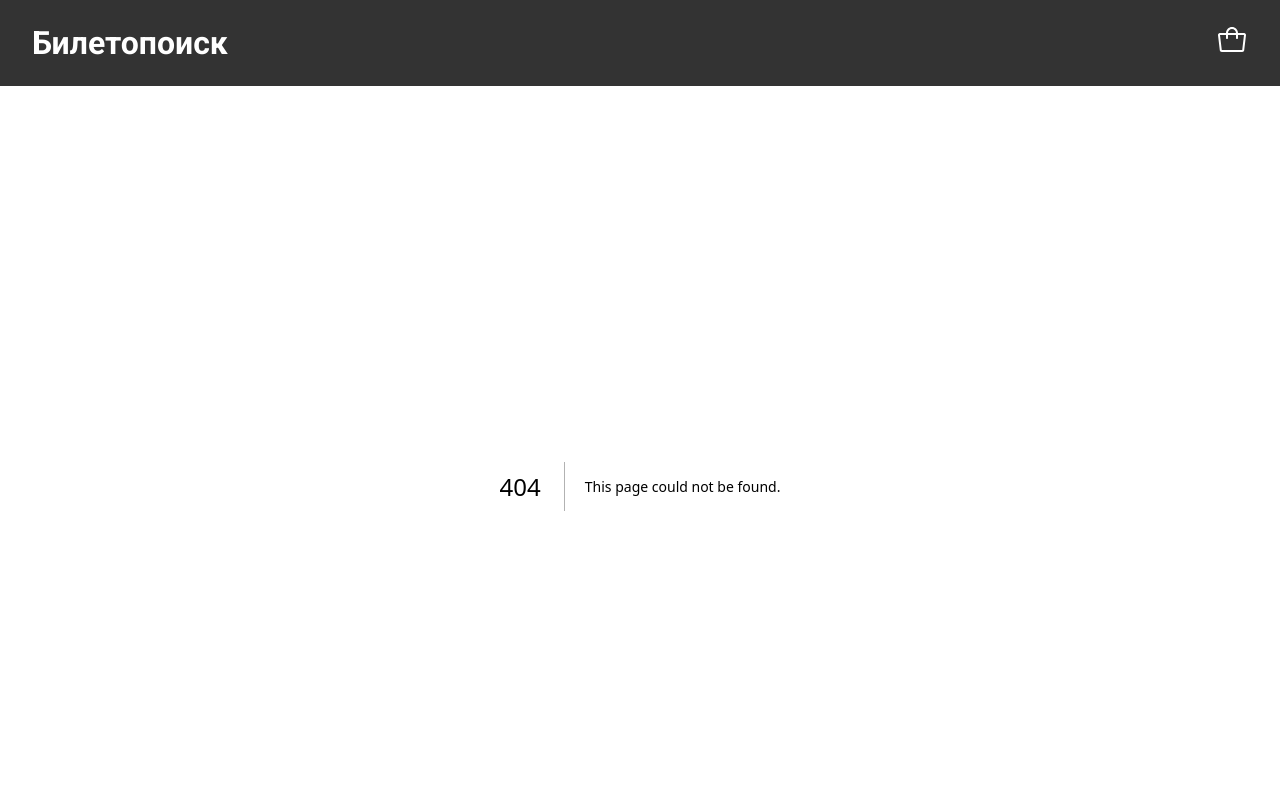
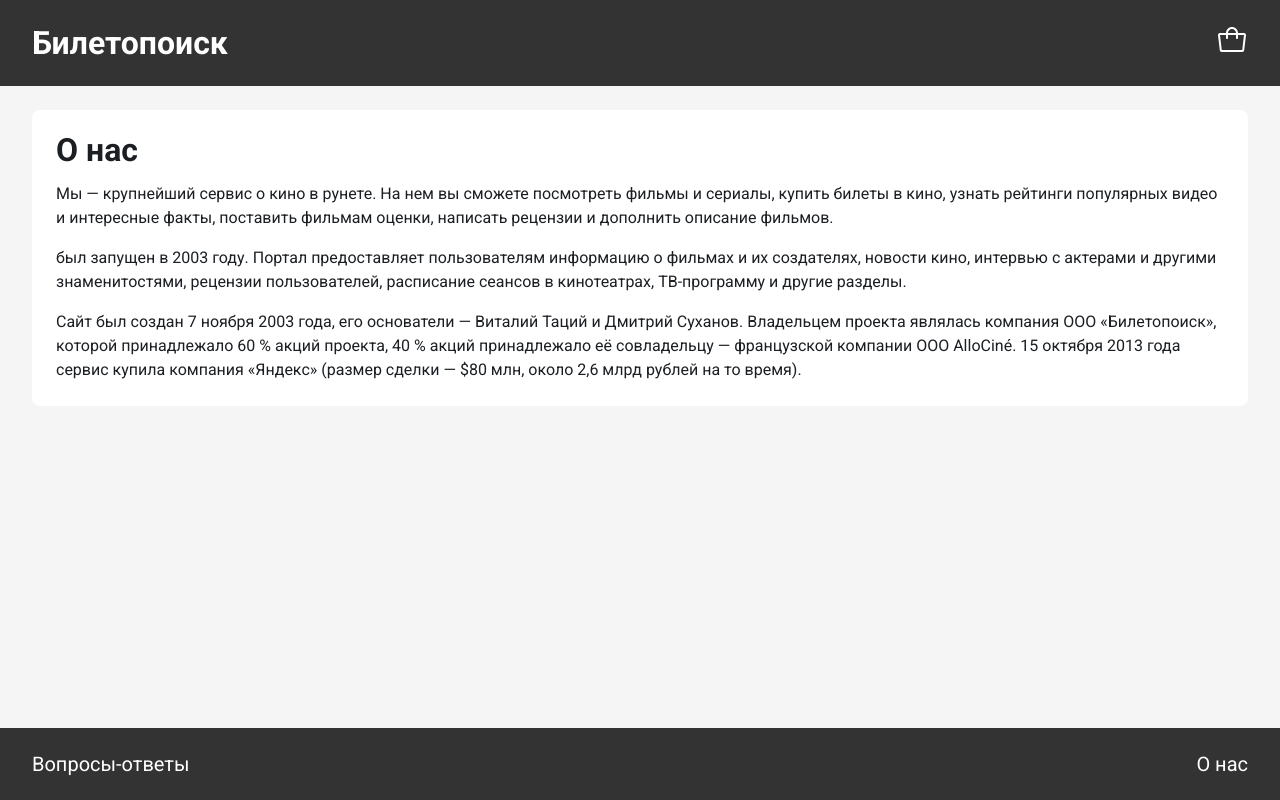
Before and after one commit to shvkn/bltpsk-nextjs-demo, a Next.js app: page /about in a window 1280 px wide. Before the commit this address had no page. Shown: the top 800 px of the page. Built offline with nearby package versions, Linux system fonts and the light colour scheme.

Commit message:
feat(app/about): Сверстать страницу О нас

```diff
--- /dev/null
+++ b/src/app/about/page.module.css
@@ -0,0 +1,26 @@
+.container {
+  padding: 24px 32px;
+  flex-grow: 1;
+}
+
+.article {
+  padding: 24px;
+  background-color: var(--color-white);
+  border-radius: 8px;
+}
+.heading {
+  color: var(--color-text-primary);
+  font-family: var(--font-roboto);
+  font-size: 32px;
+  font-weight: 600;
+  line-height: 1;
+}
+
+.text {
+  padding: 0;
+  margin: 16px 0 0;
+  color: var(--color-text-primary);
+  font-family: var(--font-roboto);
+  font-size: 16px;
+  line-height: 1.5;
+}
--- /dev/null
+++ b/src/app/about/page.tsx
@@ -0,0 +1,27 @@
+import styles from './page.module.css';
+
+export default function AboutPage() {
+  return (
+    <main className={styles.container}>
+      <article className={styles.article}>
+        <h2 className={styles.heading}>О нас</h2>
+        <p className={styles.text}>
+          Мы — крупнейший сервис о кино в рунете. На нем вы сможете посмотреть фильмы и сериалы, купить билеты в кино,
+          узнать рейтинги популярных видео и интересные факты, поставить фильмам оценки, написать рецензии и дополнить
+          описание фильмов.
+        </p>
+        <p className={styles.text}>
+          был запущен в 2003 году. Портал предоставляет пользователям информацию о фильмах и их создателях, новости
+          кино,
+          интервью с актерами и другими знаменитостями, рецензии пользователей, расписание сеансов в кинотеатрах,
+          ТВ-программу и другие разделы.
+        </p>
+        <p className={styles.text}>
+          Сайт был создан 7 ноября 2003 года, его основатели — Виталий Таций и Дмитрий Суханов. Владельцем проекта
+          являлась компания ООО «Билетопоиск», которой принадлежало 60 % акций проекта, 40 % акций принадлежало её
+          совладельцу — французской компании ООО AlloCiné. 15 октября 2013 года сервис купила компания «Яндекс» (размер
+          сделки — $80 млн, около 2,6 млрд рублей на то время).
+        </p></article>
+    </main>
+  );
+}
```
